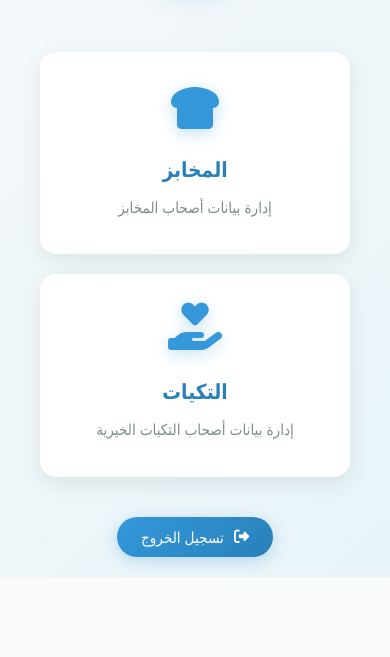
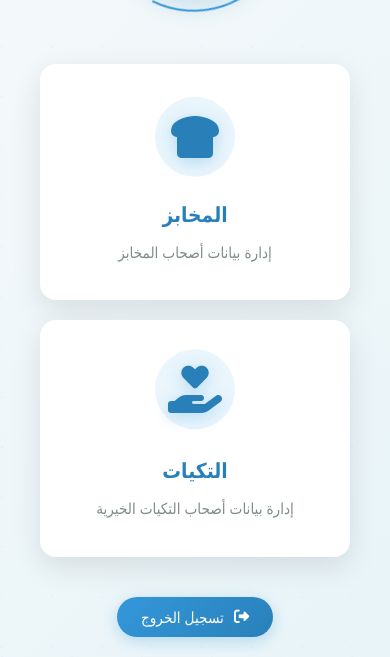
Before and after one commit to ahmed-abuarmana/Farisshahim, a Django app: page / in a window 390 px wide. Shown: the part 378-1035 px from the top of the page. Before the commit the page ends 955 px from the top, so only its background shows below. Run offline with Django 5.2, Linux system fonts and the light colour scheme; a user stored in the database is signed in.

Commit message:
Update index.html

```diff
--- a/manegementdata/templates/index.html
+++ b/manegementdata/templates/index.html
@@ -6,6 +6,18 @@
   <meta name="viewport" content="width=device-width, initial-scale=1.0">
   <title>عملية الفارس الشهم 3</title>
   <style>
+    :root {
+      --primary-color: #2980b9;
+      --primary-dark: #1f5f8b;
+      --primary-light: #3498db;
+      --accent-color: #e74c3c;
+      --text-dark: #2c3e50;
+      --text-light: #7f8c8d;
+      --background-light: #f8fafb;
+      --card-shadow: 0 10px 30px rgba(0, 0, 0, 0.1);
+      --card-shadow-hover: 0 20px 40px rgba(41, 128, 185, 0.25);
+    }
+
     * {
       margin: 0;
       padding: 0;
@@ -30,9 +42,11 @@
       left: -50%;
       width: 200%;
       height: 200%;
-      background: radial-gradient(circle, rgba(41, 128, 185, 0.03) 1px, transparent 1px);
-      background-size: 50px 50px;
-      animation: backgroundMove 20s linear infinite;
+      background:
+        radial-gradient(circle, rgba(41, 128, 185, 0.03) 1px, transparent 1px),
+        radial-gradient(circle, rgba(52, 152, 219, 0.02) 1px, transparent 1px);
+      background-size: 50px 50px, 70px 70px;
+      animation: backgroundMove 30s linear infinite;
       z-index: 0;
       pointer-events: none;
     }
@@ -42,7 +56,42 @@
         transform: translate(0, 0);
       }
       100% {
-        transform: translate(50px, 50px);
+        transform: translate(100px, 100px);
+      }
+    }
+
+    /* جسيمات متحركة */
+    .particles {
+      position: fixed;
+      top: 0;
+      left: 0;
+      width: 100%;
+      height: 100%;
+      z-index: 0;
+      pointer-events: none;
+    }
+
+    .particle {
+      position: absolute;
+      background: rgba(41, 128, 185, 0.1);
+      border-radius: 50%;
+      animation: floatParticle 15s infinite linear;
+    }
+
+    @keyframes floatParticle {
+      0% {
+        transform: translateY(0) translateX(0) rotate(0deg);
+        opacity: 0;
+      }
+      10% {
+        opacity: 1;
+      }
+      90% {
+        opacity: 1;
+      }
+      100% {
+        transform: translateY(-100vh) translateX(100px) rotate(360deg);
+        opacity: 0;
       }
     }
 
@@ -149,7 +286,7 @@
       background: white;
       padding: 40px 30px;
       border-radius: 16px;
-      box-shadow: 0 6px 20px rgba(0, 0, 0, 0.08);
+      box-shadow: var(--card-shadow);
       transition: all 0.4s cubic-bezier(0.175, 0.885, 0.32, 1.275);
       text-decoration: none;
       color: inherit;
@@ -160,6 +297,7 @@
       flex-direction: column;
       align-items: center;
       text-align: center;
+      border: 1px solid rgba(255, 255, 255, 0.2);
     }
 
     .card:nth-child(1) {
@@ -188,8 +326,27 @@
     }
 
     .card:hover {
-      transform: translateY(-10px) scale(1.02);
-      box-shadow: 0 15px 40px rgba(52, 152, 219, 0.25);
+      transform: translateY(-12px) scale(1.03);
+      box-shadow: var(--card-shadow-hover);
+    }
+
+    /* تأثير إضاءة عند التحويم */
+    .card::after {
+      content: '';
+      position: absolute;
+      top: 0;
+      left: 0;
+      right: 0;
+      height: 4px;
+      background: linear-gradient(90deg, var(--primary-light), var(--primary-dark));
+      transform: scaleX(0);
+      transform-origin: right;
+      transition: transform 0.4s ease;
+    }
+
+    .card:hover::after {
+      transform: scaleX(1);
+      transform-origin: left;
     }
 
     .icon-container {
@@ -197,6 +354,19 @@
       z-index: 1;
       margin-bottom: 20px;
       animation: float 3s ease-in-out infinite;
+      width: 80px;
+      height: 80px;
+      display: flex;
+      align-items: center;
+      justify-content: center;
+      border-radius: 50%;
+      background: rgba(52, 152, 219, 0.1);
+      transition: all 0.3s ease;
+    }
+
+    .card:hover .icon-container {
+      background: rgba(52, 152, 219, 0.2);
+      transform: scale(1.1);
     }
 
     @keyframes float {
@@ -213,18 +383,18 @@
     }
 
     .card i {
-      color: #3498db;
+      color: var(--primary-color);
       transition: all 0.3s ease;
       filter: drop-shadow(0 4px 8px rgba(52, 152, 219, 0.3));
     }
 
     .card:hover i {
       transform: scale(1.15) rotate(5deg);
-      color: #2980b9;
+      color: var(--primary-dark);
     }
 
     .card h2 {
-      color: #2980b9;
+      color: var(--primary-color);
       margin-bottom: 12px;
       font-size: 1.5rem;
       font-weight: 600;
@@ -408,6 +578,9 @@
   <link rel="stylesheet" href="https://cdnjs.cloudflare.com/ajax/libs/font-awesome/6.5.0/css/all.min.css">
 </head>
 <body>
+  <!-- جسيمات متحركة في الخلفية -->
+  <div class="particles" id="particles"></div>
+
   <div class="container">
     <header class="header">
       <div class="header-content">
@@ -447,6 +620,45 @@
       </a>
     </div>
   </div>
+
+  <script>
+    // إنشاء الجسيمات المتحركة
+    document.addEventListener('DOMContentLoaded', function() {
+      const particlesContainer = document.getElementById('particles');
+      const particleCount = 20;
+
+      for (let i = 0; i < particleCount; i++) {
+        const particle = document.createElement('div');
+        particle.classList.add('particle');
+
+        // خصائص عشوائية للجسيمات
+        const size = Math.random() * 10 + 5;
+        const posX = Math.random() * 100;
+        const delay = Math.random() * 15;
+        const duration = Math.random() * 10 + 15;
+
+        particle.style.width = `${size}px`;
+        particle.style.height = `${size}px`;
+        particle.style.left = `${posX}%`;
+        particle.style.animationDelay = `${delay}s`;
+        particle.style.animationDuration = `${duration}s`;
+
+        particlesContainer.appendChild(particle);
+      }
+
+      // إضافة تأثيرات تفاعلية إضافية
+      const cards = document.querySelectorAll('.card');
+
+      cards.forEach(card => {
+        card.addEventListener('mouseenter', function() {
+          this.style.zIndex = '10';
+        });
+
+        card.addEventListener('mouseleave', function() {
+          this.style.zIndex = '1';
+        });
+      });
+    });
+  </script>
 </body>
-
 </html>
```
Also changed, not shown: other parts of manegementdata/templates/index.html (+105 -17 lines).
